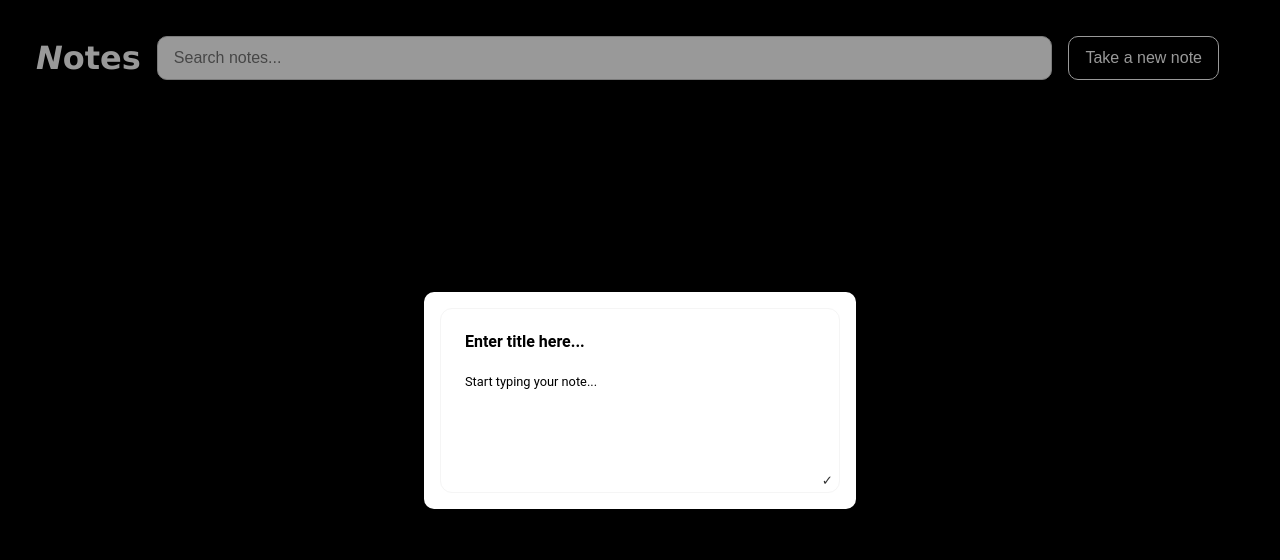
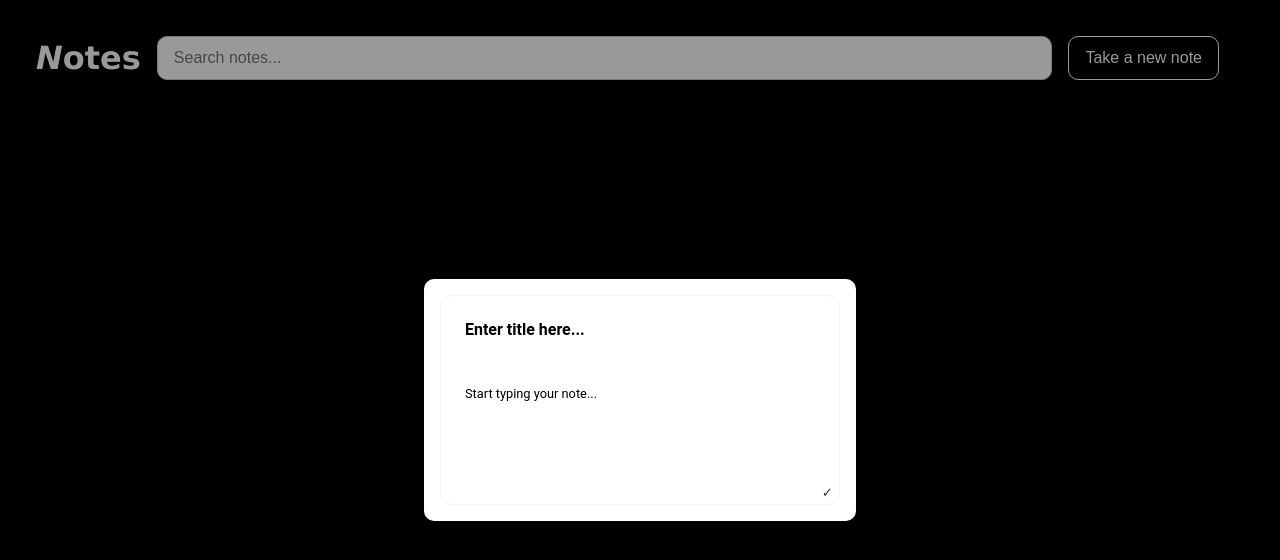
Before and after one commit to tanmaymone/notes, a React (Vite) app: page / in a window 1280 px wide. Both pictures are taken after a click on the button "Take a new note". Shown: the top 560 px of the page. Built offline with nearby package versions, Linux system fonts and the light colour scheme.

Commit message:
fixed issue of placeholder getting saved

```diff
--- a/src/components/EditNote.jsx
+++ b/src/components/EditNote.jsx
@@ -15,15 +15,16 @@ export default function EditNote({ note, onClose, onSave }) {
       title,
       text,
     };
-    onSave(updatedNote);
+    if(title !== placeholderHeader && text !== placeholderBody) {
+      onSave(updatedNote);
+    }
   };
 
   return (
     <div className="modal-backdrop" onClick={onClose}>
       <div className="modal-content" onClick={(e) => e.stopPropagation()}>
         <div className="edit-note-container">
-          <input
-            type="text"
+          <textarea
             className="edit-note-header"
             placeholder={placeholderHeader}
             value={title}
@@ -31,6 +32,7 @@ export default function EditNote({ note, onClose, onSave }) {
             onFocus={() => {
               if (title === placeholderHeader) setTitle("");
             }}
+            rows={2}
           />
 
           <textarea
```
